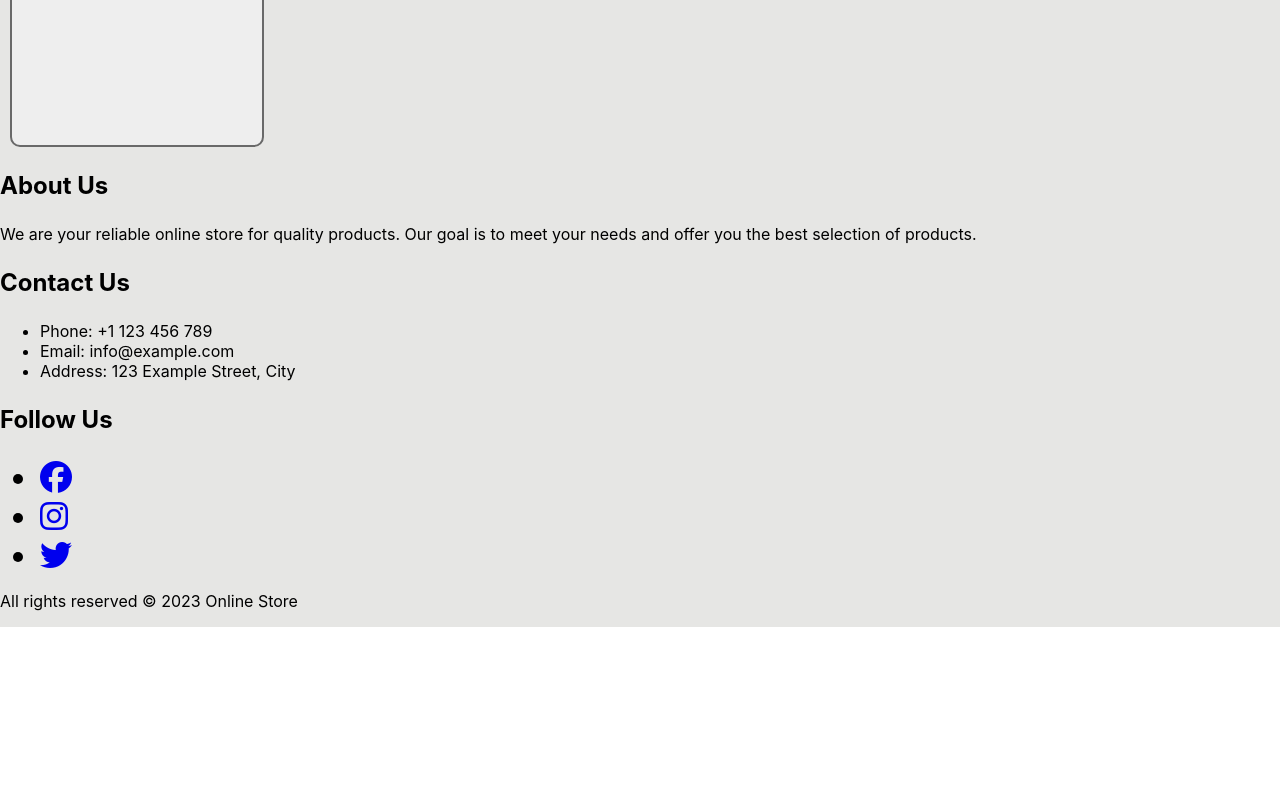
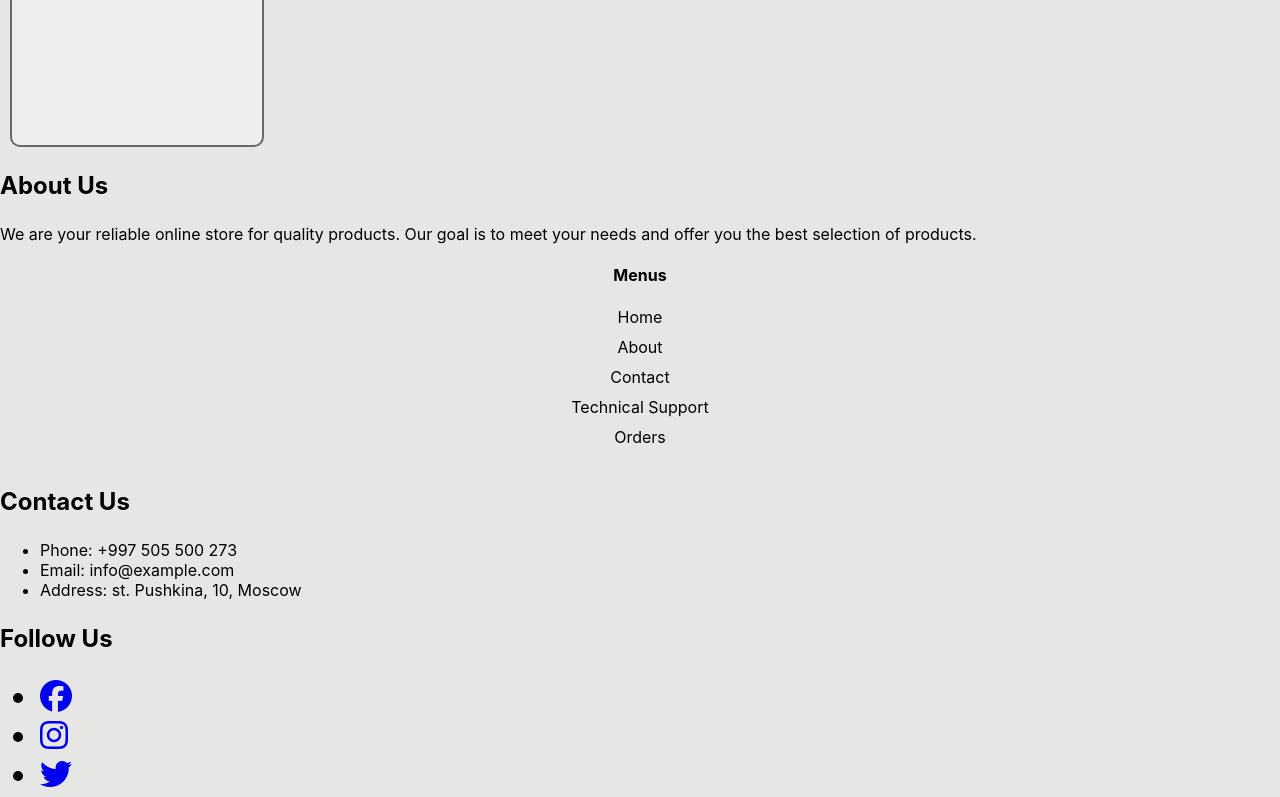
Before and after one commit to nazik456/test, a React (Create React App) app: page /products/1 in a window 1280 px wide. Shown: the part 557-1354 px from the top of the page. Before the commit the page ends 1184 px from the top, so only its background shows below. Built offline with nearby package versions, Linux system fonts and the light colour scheme; no server answers; the database is empty; a web font is replaced by a local one.

Commit message:
codes and text changed

```diff
--- a/src/components/Footer/Footer.js
+++ b/src/components/Footer/Footer.js
@@ -1,5 +1,6 @@
-import React from 'react';
-import './Footer.css';
+import { NavLink } from "react-router-dom";
+import React from "react";
+import "./Footer.css";
 
 function Footer() {
   return (
@@ -9,32 +10,70 @@ function Footer() {
           <div className="footer-section">
             <h3 className="footer-title">About Us</h3>
             <p className="footer-description">
-              We are your reliable online store for quality products. Our goal is to meet your needs and offer you the best selection of products.
+              We are your reliable online store for quality products. Our goal
+              is to meet your needs and offer you the best selection of
+              products.
             </p>
           </div>
+
+          <div className="footer-column">
+            <h4 className="footer-heading">Menus</h4>
+            <ul className="footer-list">
+              <li>
+                <NavLink to="/">Home</NavLink>
+              </li>
+              <li>
+                <NavLink to="/about">About</NavLink>
+              </li>
+              <li>
+                <NavLink to="/contact">Contact</NavLink>
+              </li>
+              <li>
+                <NavLink to="/technical-support">Technical Support</NavLink>
+              </li>
+              <li>
+                <NavLink to="/orders">Orders</NavLink>
+              </li>
+            </ul>
+          </div>
+
           <div className="footer-section">
             <h3 className="footer-title">Contact Us</h3>
             <ul className="footer-contact-list">
-              <li className="footer-contact-item">Phone: +1 123 456 789</li>
+              <li className="footer-contact-item">Phone: +997 505 500 273</li>
               <li className="footer-contact-item">Email: info@example.com</li>
-              <li className="footer-contact-item">Address: 123 Example Street, City</li>
+              <li className="footer-contact-item">
+                Address:  st. Pushkina, 10, Moscow
+              </li>
             </ul>
           </div>
           <div className="footer-section">
             <h3 className="footer-title">Follow Us</h3>
             <ul className="footer-social-list">
               <li className="footer-social-item">
-                <a href="https://www.facebook.com/example" target="_blank" rel="noopener noreferrer">
+                <a
+                  href="https://www.facebook.com/example"
+                  target="_blank"
+                  rel="noopener noreferrer"
+                >
                   <i className="fab fa-facebook"></i>
                 </a>
               </li>
               <li className="footer-social-item">
-                <a href="https://www.instagram.com/example" target="_blank" rel="noopener noreferrer">
+                <a
+                  href="https://www.instagram.com/example"
+                  target="_blank"
+                  rel="noopener noreferrer"
+                >
                   <i className="fab fa-instagram"></i>
                 </a>
               </li>
               <li className="footer-social-item">
-                <a href="https://www.twitter.com/example" target="_blank" rel="noopener noreferrer">
+                <a
+                  href="https://www.twitter.com/example"
+                  target="_blank"
+                  rel="noopener noreferrer"
+                >
                   <i className="fab fa-twitter"></i>
                 </a>
               </li>
@@ -44,7 +83,9 @@ function Footer() {
       </div>
       <div className="footer-bottom">
         <div className="container">
-          <p className="footer-bottom-text">All rights reserved &copy; 2023 Online Store</p>
+          <p className="footer-bottom-text">
+            All rights reserved &copy; 2023 Online Store
+          </p>
         </div>
       </div>
     </footer>
```
